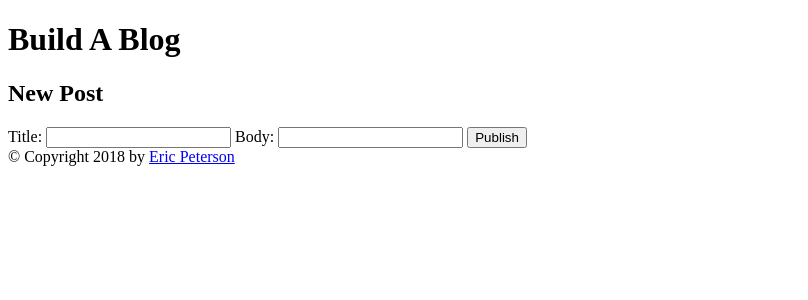
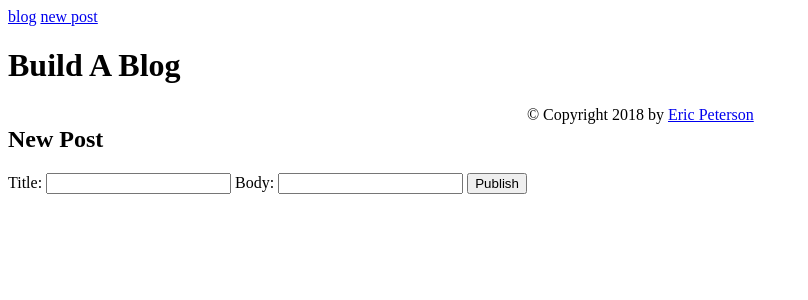
Before and after one commit to sudokarst/blogz, a Flask app: page /newpost in a window 1280 px wide. Shown: the top 300 px of the page, without its empty margins (0-808 px from the left). Run offline with Flask 2, Linux system fonts and the light colour scheme.

Commit message:
added top navigation to base.html

```diff
--- /dev/null
+++ b/static/style.css
@@ -0,0 +1 @@
+form { float: left; }
--- a/templates/base.html
+++ b/templates/base.html
@@ -1,9 +1,18 @@
 <!doctype html>
 <html>
     <head>
+        <link rel="stylesheet" href="{{ url_for('static', filename='style.css') }}">
         <title>{{title}}.build-a-blog</title>
     </head>
 <body>
+
+
+    <div id="topnav">
+        {% block topnav %}
+        <a href="blog">blog</a>
+        <a href="newpost">new post</a>
+        {% endblock %}
+    </div>
 
     {% block content %}
     {% endblock %}
--- a/templates/blog.html
+++ b/templates/blog.html
@@ -2,9 +2,6 @@
 
 {% block content %}
     <h1>Build A Blog</h1>
-    <form method="GET" action="newpost">
-        <input type="submit" value="new post">
-    </form>
 
     {% if posts|length == 0 %}
     <p>No posts yet</p>
```
